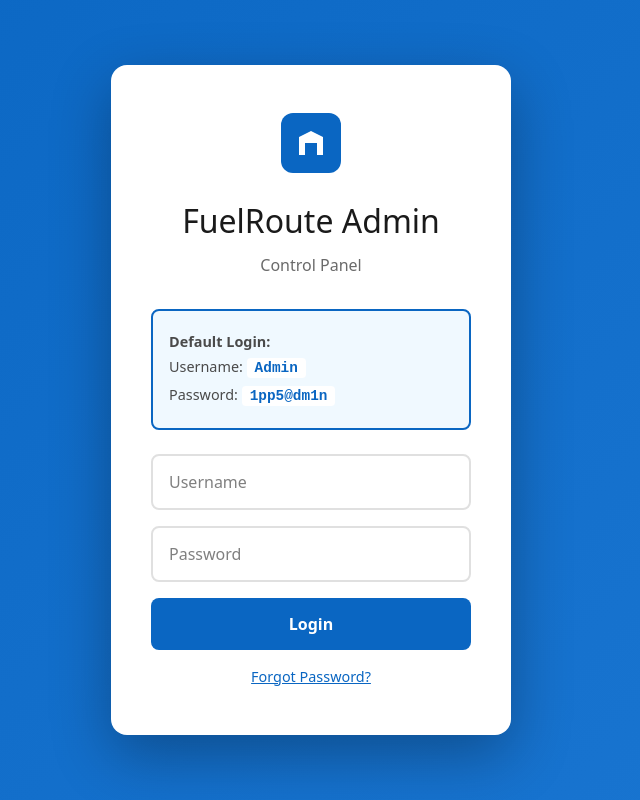
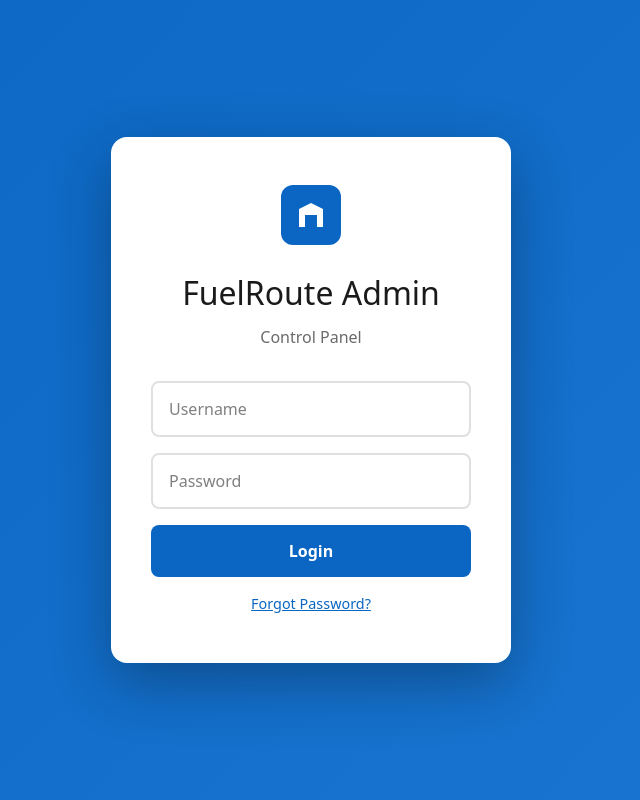
Before and after one commit to ismail-matte/fuelroute, a Next.js app: page /admin in a window 1280 px wide. Shown: the whole page, without its empty margins (329-969 px from the left). Built offline with nearby package versions, Linux system fonts and the light colour scheme.

Commit message:
Remove credentials hint from admin login page

```diff
--- a/src/app/admin/page.tsx
+++ b/src/app/admin/page.tsx
@@ -94,12 +94,6 @@ export default function AdminPage() {
           </div>
           <h1>FuelRoute Admin</h1>
           <p>Control Panel</p>
-
-          <div className="admin-credentials-hint">
-            <p><strong>Default Login:</strong></p>
-            <p>Username: <code>Admin</code></p>
-            <p>Password: <code>1pp5@dm1n</code></p>
-          </div>
 
           {!showPasswordReset ? (
             <>
```
